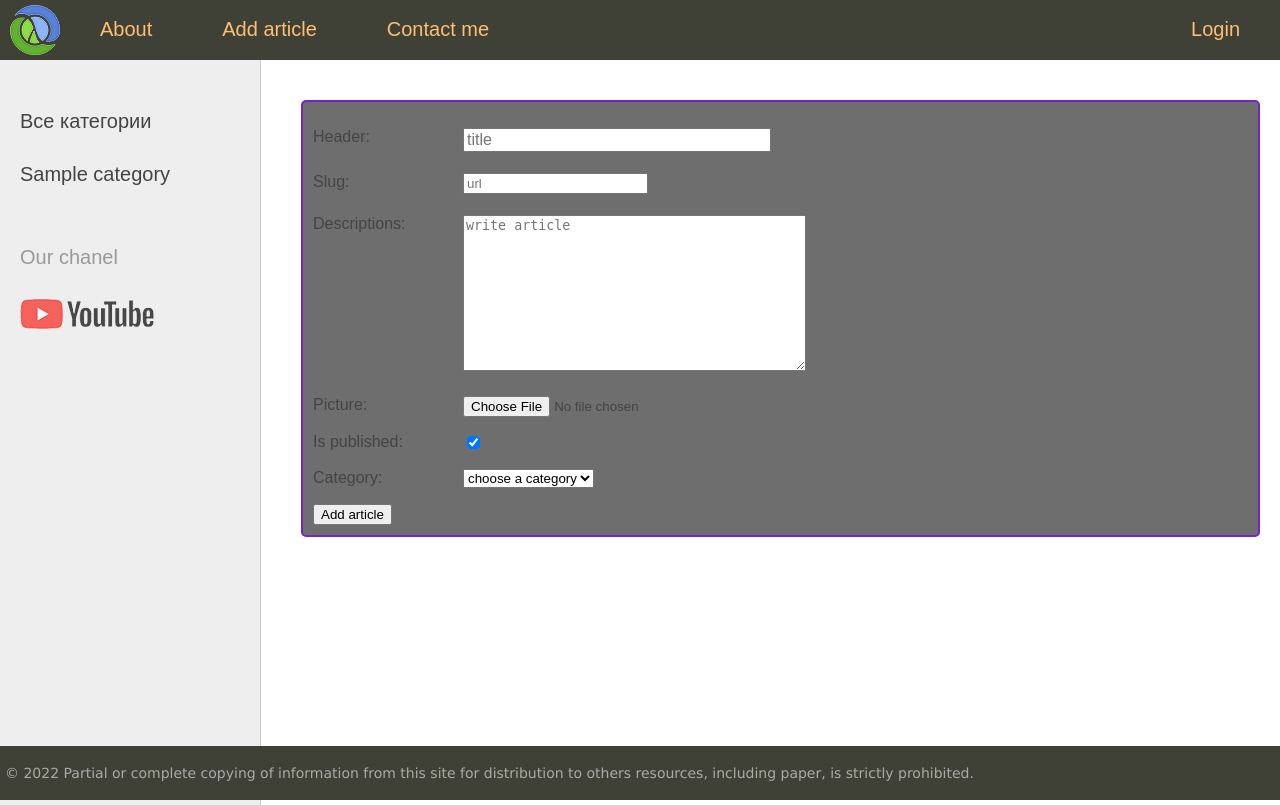
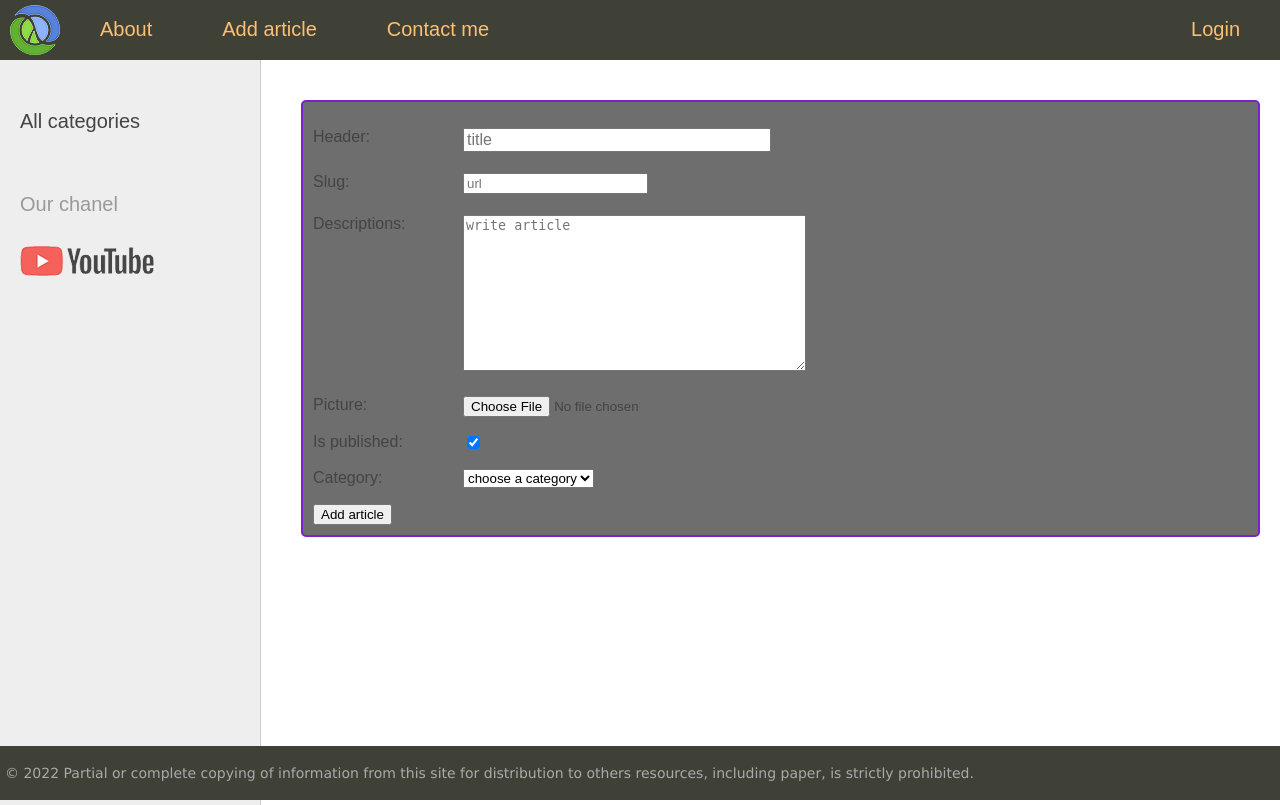
Before and after one commit to Sanqn/GOSITE, a Django app: page /hero/hero/article/ in a window 1280 px wide. Shown: the top 805 px of the page. Run offline with Django 4.2, Linux system fonts and the light colour scheme; tables that the repository leaves empty hold one stand-in row (values such as "Sample post"); some libraries are stand-ins or nearby versions.

Commit message:
utils_mixins

```diff
--- a/hero/models.py
+++ b/hero/models.py
@@ -22,7 +22,7 @@
     class Meta:
         verbose_name = 'Hero'
         verbose_name_plural = 'Hero'
-        ordering = ['title', 'created_at']
+        # ordering = ['title', 'created_at']
 
 
 class Category(models.Model):
--- a/hero/templates/hero/base.html
+++ b/hero/templates/hero/base.html
@@ -38,12 +38,18 @@
                     <td valign="top" class="left-chapters">
                         <ul id="leftchapters">
                             {% if cat_selected == 0 %}
-                            <li class="selected">Все категории</li>
+                            <li class="selected">All categories</li>
                             {% else %}
-                            <li><a href="{% url 'hero' %}">Все категории</a></li>
+                            <li><a href="{% url 'hero' %}">All categories</a></li>
                             {% endif %}
 
-                            {% show_cats cat_selected%}
+                            {% for c in cats %}
+                            {% if c.pk == cat_selected %}
+                            <li class="selected">{{c.name}}</li>
+                            {% else %}
+                            <li><a href="{{ c.get_absolute_url }}">{{c.name}}</a></li>
+                            {% endif %}
+                            {% endfor %}
 
                             <li class="share">
                                 <p>Our chanel</p>
--- /dev/null
+++ b/hero/utils.py
@@ -0,0 +1,21 @@
+from .models import Category
+
+menu = [
+    {'title': 'About', 'url': 'about'},
+    {'title': 'Add article', 'url': 'article'},
+    {'title': 'Contact me', 'url': 'contact'},
+    {'title': 'Login', 'url': 'login'},
+]
+
+
+class DataMixin:
+    def get_user_context(self, *args, **kwargs):
+        context = kwargs
+        cats = Category.objects.all()
+        context['menu'] = menu
+        print('context under menu', context)
+        context['cats'] = cats
+        print('utils====================', context)
+        if 'cat_selected' not in context:
+            context['cat_selected'] = 0
+        return context
--- a/hero/views.py
+++ b/hero/views.py
@@ -6,26 +6,34 @@
 
 from .forms import AddArticleForm
 from .models import Hero, Category
-
-menu = [
-    {'title': 'About', 'url': 'about'},
-    {'title': 'Add article', 'url': 'article'},
-    {'title': 'Contact me', 'url': 'contact'},
-    {'title': 'Login', 'url': 'login'},
-]
+from .utils import menu, DataMixin
 
 
-class HomeViewList(ListView):
+class HomeViewList(DataMixin, ListView):
     model = Hero
     template_name = 'hero/index.html'
     context_object_name = 'persons'
 
     def get_context_data(self, *, object_list=None, **kwargs):
         context = super().get_context_data(**kwargs)
-        context['menu'] = menu
-        context['title'] = 'Main page'
-        context['cat_selected'] = 0
-        return context
+        # print('+++++++', list(context.items()))
+        # +++++++ [('paginator', None), ('page_obj', None), ('is_paginated', False), ('object_list',
+        # < QuerySet[< Hero: The Thing >, < Hero: Human Torch >, < Hero: Superman >, < Hero: Falcon >] >),
+        #  ('persons', < QuerySet[< Hero: The Thing >, < Hero: Human Torch >, < Hero: Superman >, < Hero: Falcon >] >),
+        #  ('view', < hero.views.HomeViewList object at 0x0000023C57CDF8E0 >)]
+        con_def = self.get_user_context(title='Main menu')
+        # print('=============', list(con_def.items()))
+        # [('title', 'Main menu'), ('menu',
+        # [{'title': 'About', 'url': 'about'}, {'title': 'Add article', 'url': 'article'},
+        # {'title': 'Contact me', 'url': 'contact'}, {'title': 'Login', 'url': 'login'}]),
+        # ('cats', < QuerySet[< Category: fly >, < Category: fire resistant >, < Category: fly and fire resistant >] >),
+        # ('cat_selected', 0)]
+
+        return dict(list(context.items()) + list(con_def.items()))
+        # context['menu'] = menu
+        # context['title'] = 'Main page'
+        # context['cat_selected'] = 0
+        # return context
 
     def get_queryset(self):
         return Hero.objects.filter(is_published=True)
@@ -129,7 +137,6 @@
         context['title'] = 'Add Article'
         return context
 
-
 # class AddArticleView(View):
 #     def get(self, request, *args, **kwargs):
 #         if request.method == 'GET':
```
Lines whose indentation alone changed are shown as unchanged.
